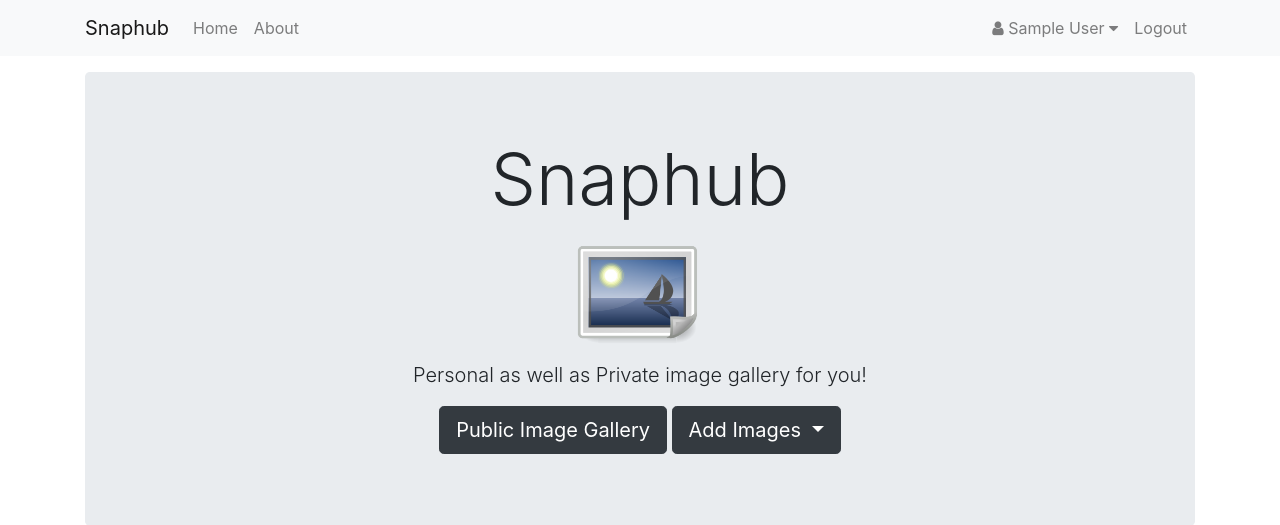
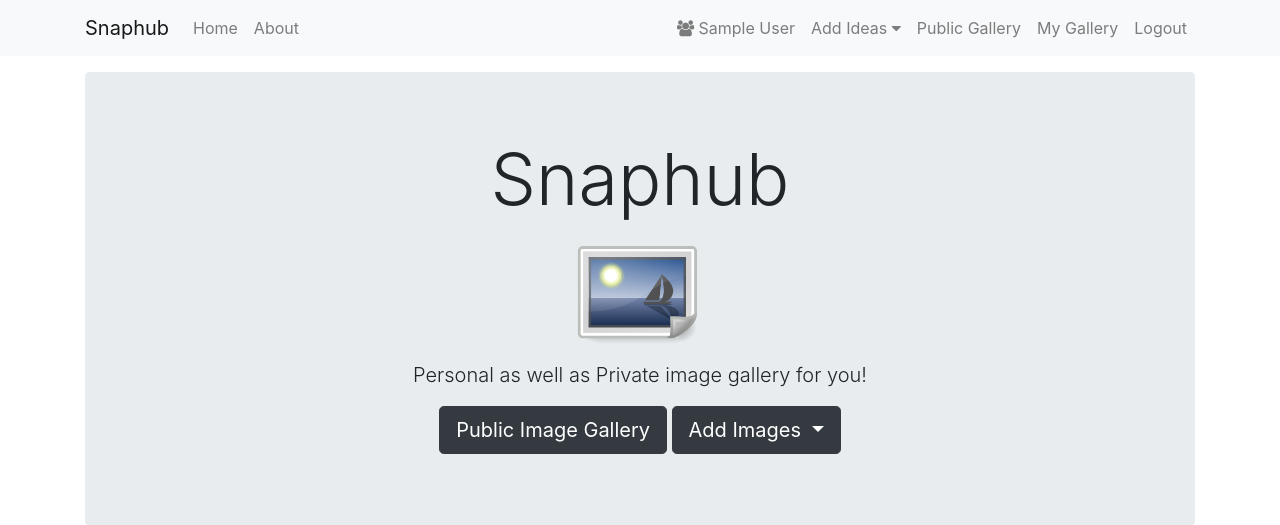
Before and after one commit to lakshay3697/Snap-Hub, a PHP site: page /Pics_Gallore/index.php in a window 1280 px wide. Shown: the top 525 px of the page. Run offline with PHP 8.4, Linux system fonts and the light colour scheme; the visitor is signed in with stand-in values (Sample User, id 1); some libraries are stand-ins or nearby versions.

Commit message:
Header modified

```diff
--- a/header.php
+++ b/header.php
@@ -46,21 +46,21 @@ if (session_status() == PHP_SESSION_NONE) {
                             <a class="nav-link" href="./sign-up.php">Register</a>
                         </li>
                     <?php } else { ?>
+                        <li class="nav-item">
+                            <a class="nav-link"><i class="fa fa-users"></i>&nbsp;<?php echo ucwords($_SESSION['user_name']); ?></a>
+                        </li>
                         <li class="nav-item dropdown">
-                            <a href="#" class="nav-link dropdown-toogle" data-toggle="dropdown" id="navbarDropdownMenu"><i class="fa fa-user" aria-hidden="true"></i>&nbsp;<?php echo $_SESSION['user_name']; ?>&nbsp;<i class="fa fa-caret-down"></i></a>
-                            <div class="dropdown-menu" style="height:105px;">
-                                <a href="./public-gallery.php" class="dropdown-item">Public Gallery</a>
-                                <a href="./my-gallery.php" class="dropdown-item">My Gallery</a>
-                                <a href="#" class="dropdown-toggle" data-toggle="dropdown" style="margin-left: 1.5em;text-decoration:none;color:black;">Add Ideas</a>
-                                <ul class="dropdown-menu" style="width:65%;margin-left:100px;margin-top: -6px;height:80px;">
-                                    <li style="margin-left:1em;">
-                                        <a href="./single-upload.php" style="color:black;font-size:smaller;">Single Image Uploader</a>
-                                    </li>
-                                    <li style="margin-left:1em;">
-                                        <a href="./multiple-upload.php" style="color:black;font-size:smaller;">Multiple Image Uploader</a>
-                                    </li>
-                                </ul>
+                            <a href="#" class="nav-link dropdown-toogle" data-toggle="dropdown" id="navbarDropdownMenu">Add Ideas&nbsp;<i class="fa fa-caret-down"></i></a>
+                            <div class="dropdown-menu">
+                                <a href="./single-upload.php" class="dropdown-item">Single Image Uploader</a>
+                                <a href="./multiple-upload.php" class="dropdown-item">Multiple Image Uploader</a>
                             </div>
+                        </li>
+                        <li class="nav-item">
+                            <a class="nav-link" href="./public-gallery.php">Public Gallery</a>
+                        </li>
+                        <li class="nav-item">
+                            <a class="nav-link" href="./my-gallery.php">My Gallery</a>
                         </li>
                         <li class="nav-item">
                             <a class="nav-link" href="./logout.php">Logout</a>
```
